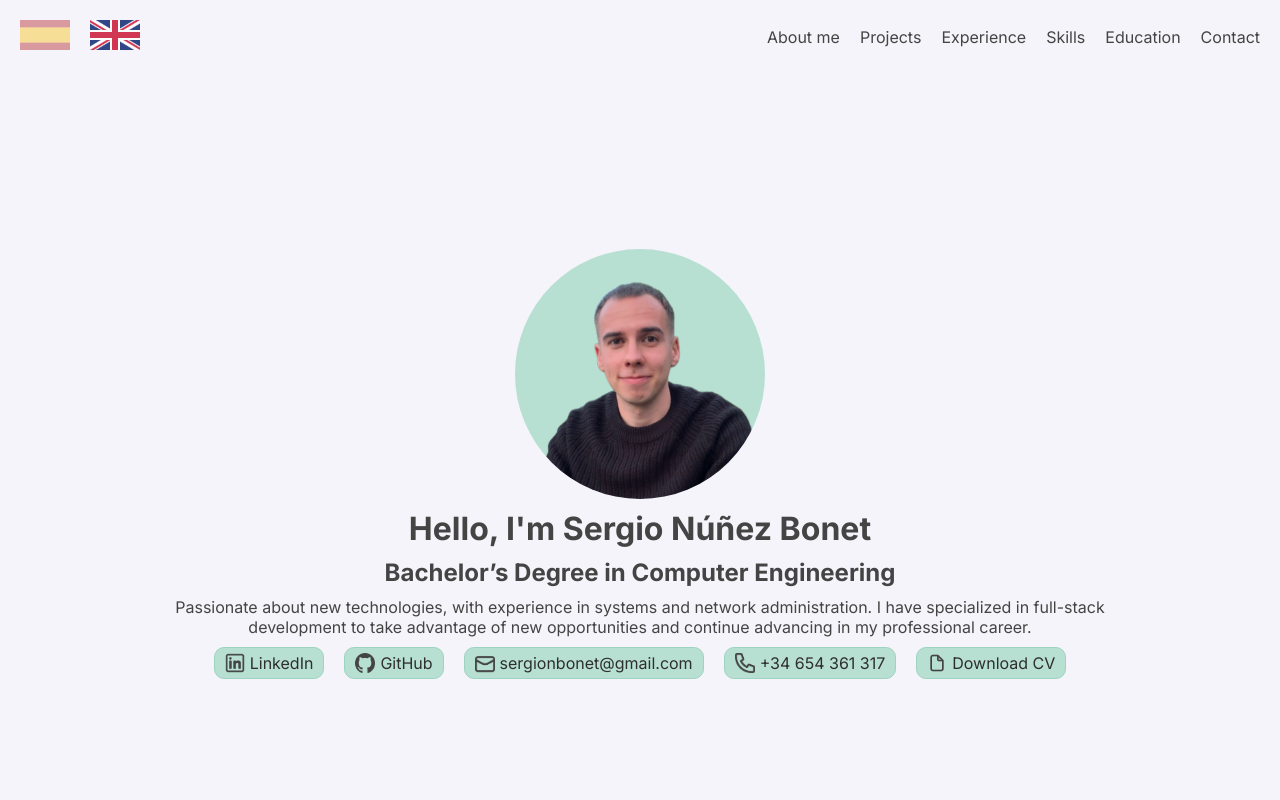
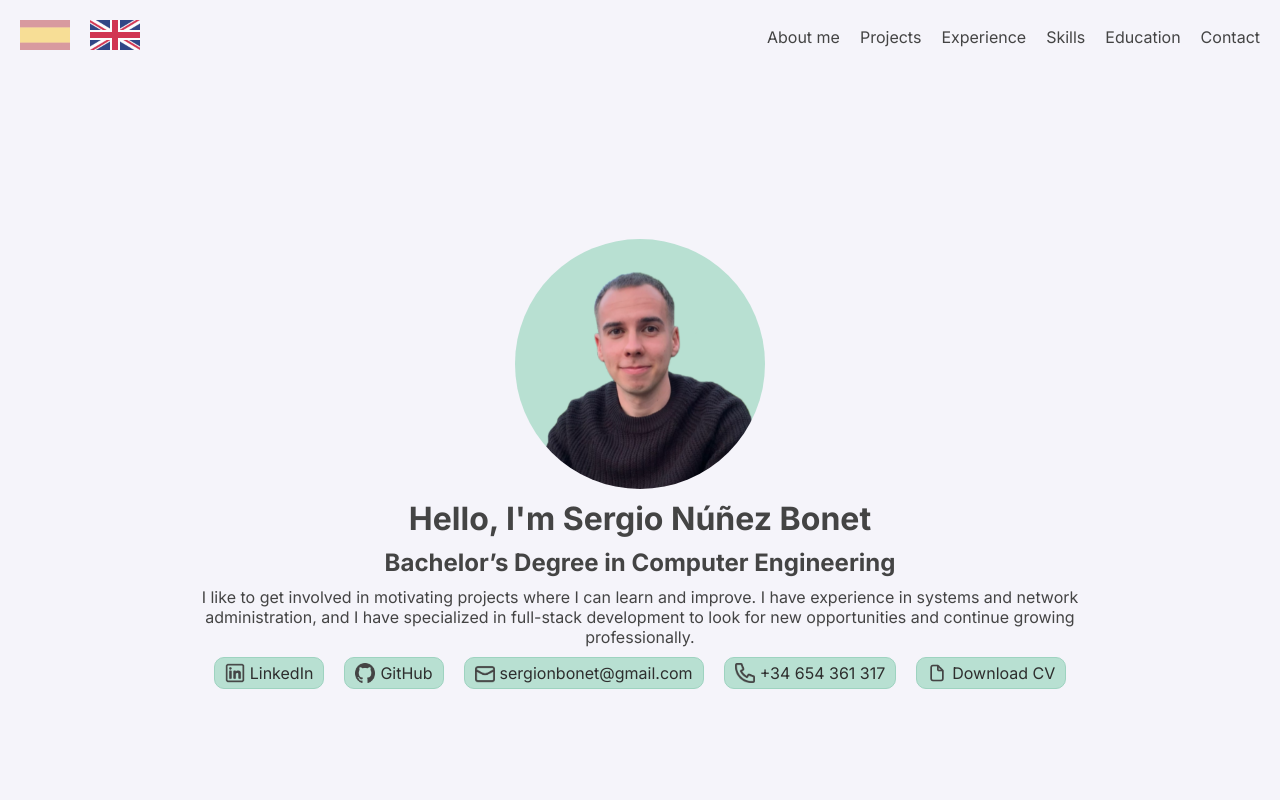
Before and after one commit to sergioesenebe/portfolio, a plain HTML site: page en/index.html in a window 1280 px wide. Shown: the top 800 px of the page. Drawn offline with Linux system fonts and the light colour scheme.

Commit message:
Update index.html

```diff
--- a/en/index.html
+++ b/en/index.html
@@ -40,7 +40,7 @@
                 <img src="/img/yo.png" id="yo-img" />
                 <h1 style="margin: 0;">Hello, I'm Sergio Núñez Bonet</h1>
                 <h2 style="margin: 0;">Bachelor’s Degree in Computer Engineering</h2>
-                <p style="margin: 0;">Passionate about new technologies, with experience in systems and network administration. I have specialized in full-stack development to take advantage of new opportunities and continue advancing in my professional career.</p>
+                <p style="margin: 0;">I like to get involved in motivating projects where I can learn and improve. I have experience in systems and network administration, and I have specialized in full-stack development to look for new opportunities and continue growing professionally.</p>
                 <div class="buttons">
                     <a class="contact-btn" href='https://www.linkedin.com/in/sergionbonet/'><img
                             src="/img/linkedin.png" />LinkedIn</a>
```
